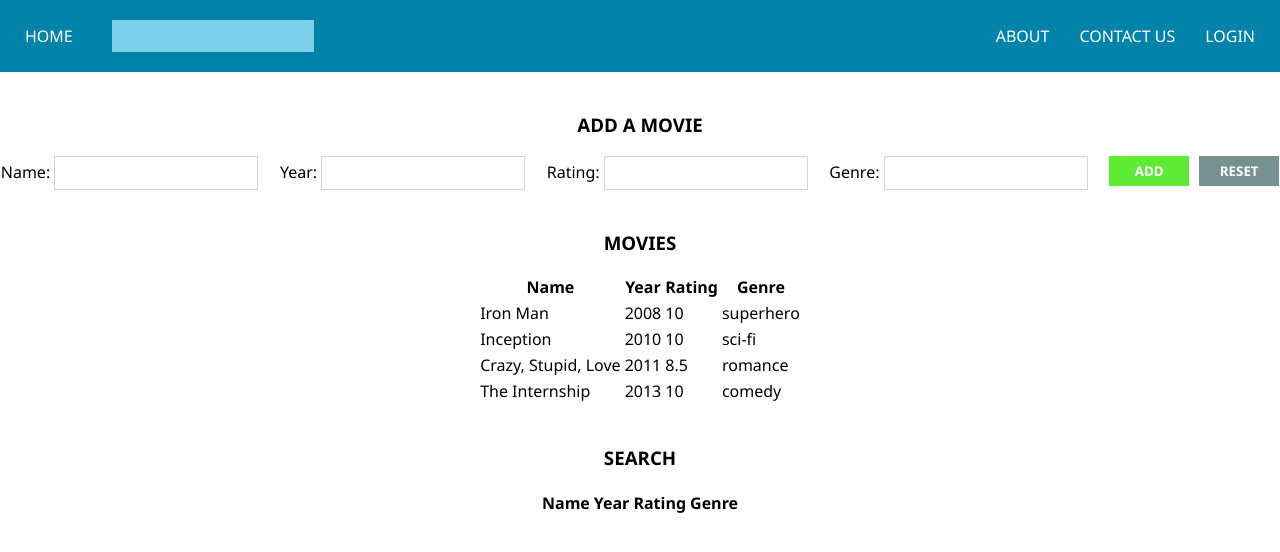
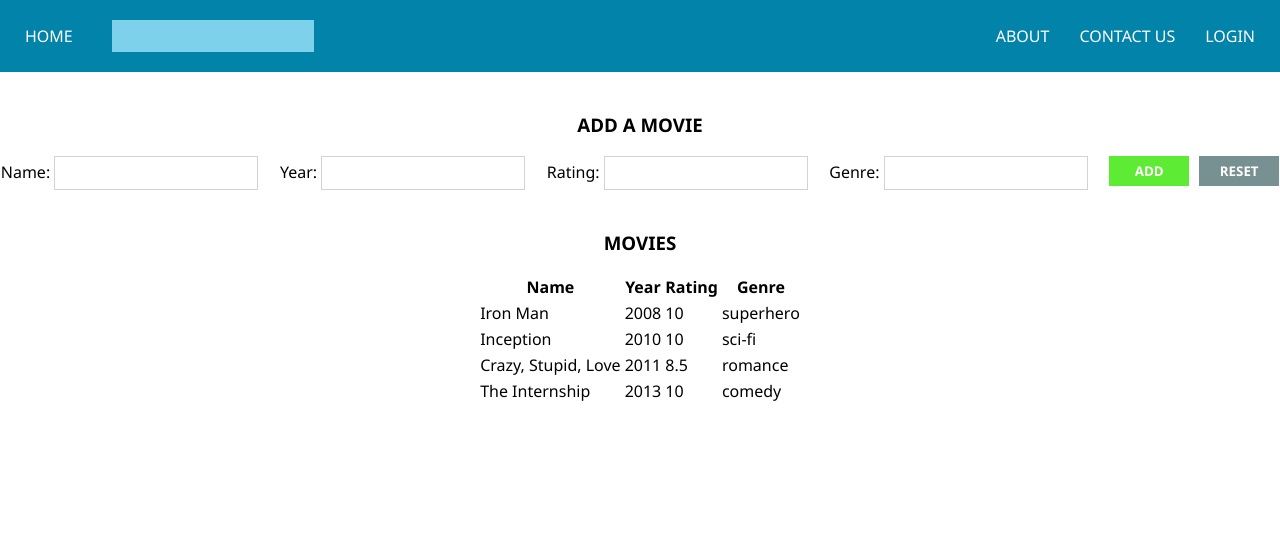
Before and after one commit to prashgde/spend-your-time-right, a React (Create React App) app: page / in a window 1280 px wide. Shown: the top 552 px of the page. Built offline with nearby package versions, Linux system fonts and the light colour scheme; some icons are missing.

Commit message:
First clean and effective implementation

```diff
--- a/src/App.js
+++ b/src/App.js
@@ -1,8 +1,5 @@
 import './App.css';
-import AddMovie from './components/AddMovie';
 import Header from './components/Header';
-import MovieList from './components/MovieList';
-import SearchMovies from './components/SearchMovies';
 import { MovieProvider } from './contexts/MovieContext';
 
 function App() {
--- a/src/components/MovieList.js
+++ /dev/null
@@ -1,14 +0,0 @@
-import { useContext } from "react";
-import { MovieContext } from "../contexts/MovieContext";
-import Movie from "./Movie";
-import Movies from "./Movies";
-
-const MovieList = () => {
-    const [movies, setMovies] = useContext(MovieContext);
-
-    return (
-        <Movies movies={movies} header='Movies'/>
-    );
-}
-
-export default MovieList;
--- a/src/components/Movies.js
+++ b/src/components/Movies.js
@@ -1,9 +1,22 @@
+import { useContext, useEffect, useState } from "react";
+import { MovieContext } from "../contexts/MovieContext";
 import Movie from "./Movie";
 
-const Movies = ({ movies, header }) => {
-    return (
-        <div>
-            <h3>{header}</h3>
+const Movies = ({ searchString }) => {
+    const [movies] = useContext(MovieContext);
+    const [searchedMovies, setSearchedMovies] = useState(movies);
+
+    useEffect(() => {
+        if (searchString) {
+            setSearchedMovies(movies.filter(movie =>
+                movie.name.toLowerCase().includes(searchString.trim().toLowerCase())));
+        } else {
+            setSearchedMovies(movies);
+        }
+    }, [searchString, movies])
+
+    const searchResults =
+        searchedMovies.length === 0 ? <h4>No Movies Found</h4> :
             <table className='center'>
                 <thead>
                     <tr>
@@ -14,12 +27,16 @@ const Movies = ({ movies, header }) => {
                     </tr>
                 </thead>
                 <tbody>
-                        {movies.map(movie =>
+                    {searchedMovies.map(movie =>
                         <Movie movie={movie} />
                     )}
                 </tbody>
             </table>
 
+    return (
+        <div>
+            <h3>Movies</h3>
+            {searchResults}
         </div>
     );
 }
--- a/src/components/Nav.js
+++ b/src/components/Nav.js
@@ -2,17 +2,15 @@ import { BrowserRouter as Router, Route, Switch, Link } from "react-router-dom";
 import About from "./About";
 import ContactUs from "./ContactUs";
 import LoginControl from "./LoginControl";
-import MovieList from "./MovieList";
 import AddMovie from "./AddMovie";
 import 'boxicons';
 import { useState } from "react";
-import SearchMovies from "./SearchMovies";
+import Movies from "./Movies";
 
 const Nav = () => {
     const [searchString, setSearchString] = useState('');
 
     const handleSearchStringChange = e => {
-        e.preventDefault();
         setSearchString(e.target.value);
     }
 
@@ -36,8 +34,7 @@ const Nav = () => {
                 <Route path='/login'><LoginControl /></Route>
                 <Route path='/'>
                     <AddMovie />
-                    <MovieList />
-                    <SearchMovies searchString={searchString}/>
+                    <Movies searchString={searchString}/>
                 </Route>
             </Switch>
         </Router>
--- a/src/components/SearchMovies.js
+++ /dev/null
@@ -1,22 +0,0 @@
-import { useContext, useEffect, useState } from "react";
-import { MovieContext } from "../contexts/MovieContext";
-import Movies from "./Movies";
-
-const SearchMovies = ({ searchString }) => {
-    const [movies, setMovies] = useContext(MovieContext);
-    const [searchedMovies, setSearchedMovies] = useState([]);
-
-    useEffect(() => {
-        if (searchString)
-            if (searchString.length >= 1) {
-                setSearchedMovies(movies.filter(movie =>
-                    movie.name.toLowerCase().includes(searchString.trim().toLowerCase())));
-            }
-    }, [searchString, movies])
-
-    return (
-        <Movies movies={searchedMovies} header='Search'/>
-    );
-}
-
-export default SearchMovies;
```
Lines whose indentation alone changed are shown as unchanged.
